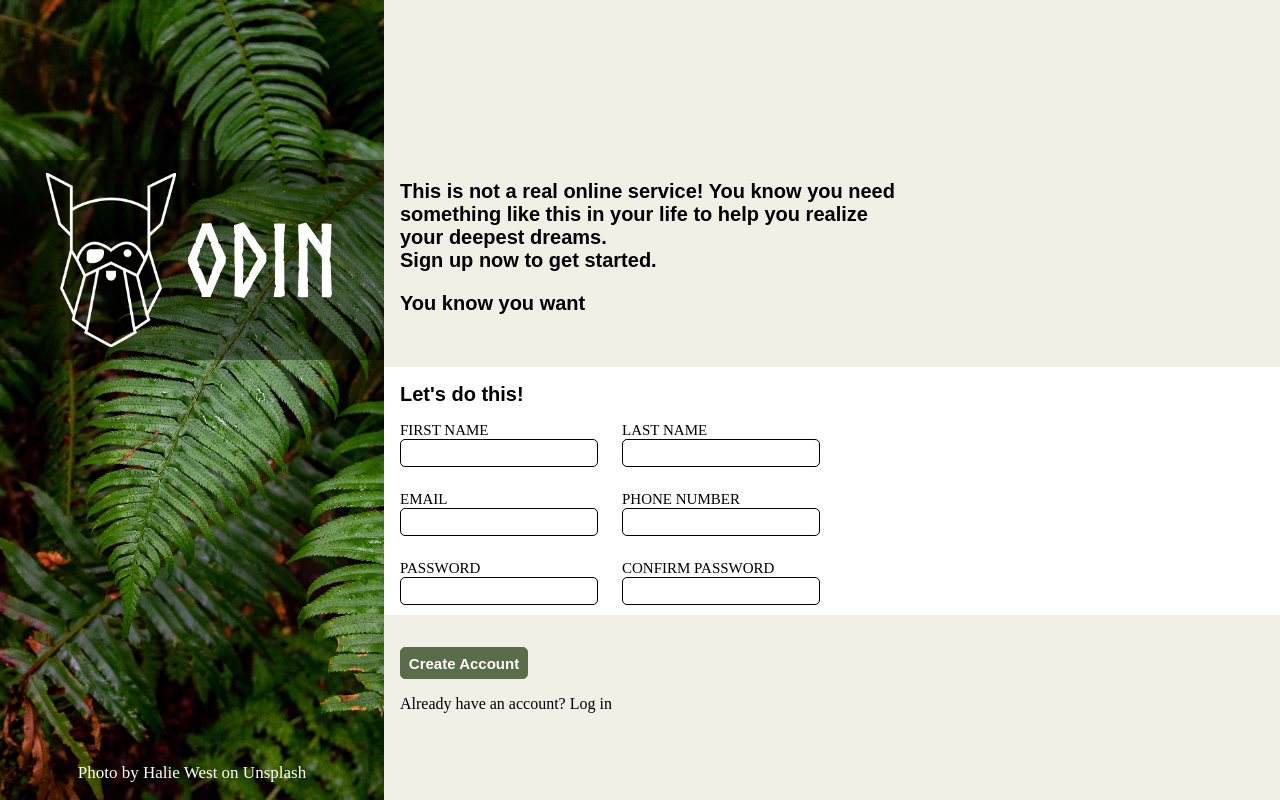
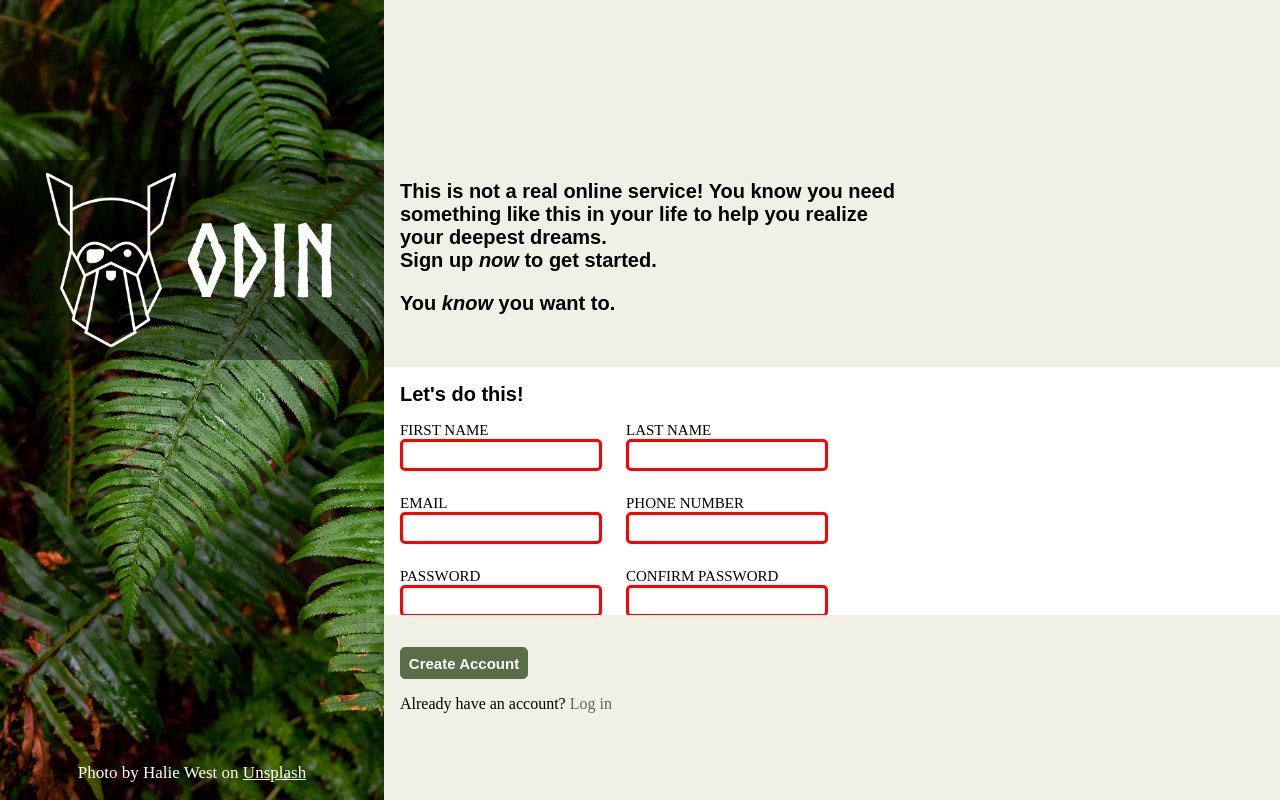
Before and after one commit to BlueBlack22/odin-sign-up-form, a plain HTML site: page index.html in a window 1280 px wide. Drawn offline with Linux system fonts and the light colour scheme.

Commit message:
Added form styling.

```diff
--- a/index.html
+++ b/index.html
@@ -14,16 +14,16 @@
                     <p id="logo-text">ODIN</p>
                 </div>
             </div>
-        <p id="pic-credits">Photo by Halie West on Unsplash</p>
+        <p id="pic-credits">Photo by Halie West on <a href="https://unsplash.com/photos/25xggax4bSA" class="background-link">Unsplash</a></p>
     </div>
 
     <div class="content">
         <div class="upper-text">
             <p>This is not a real online service! You know you need something like
                 this in your life to help you realize your deepest dreams. <br>
-                Sign up now to get started.
+                Sign up <span class="italic">now</span> to get started.
             </p>
-            <p>You know you want</p>
+            <p>You <span class="italic">know</span> you want to.</p>
         </div>
 
         <div class="form-box">
@@ -33,29 +33,29 @@
                     <div>
                         <div class="input">
                             <label for="first_name">FIRST NAME</label>
-                            <input type="text" id="first_name">
+                            <input type="text" id="first_name" required>
                         </div>
                         <div class="input">
                             <label for="email">EMAIL</label>
-                            <input type="email" id="email">
+                            <input type="email" id="email" required>
                         </div>
                         <div class="input">
                             <label for="password">PASSWORD</label>
-                            <input type="password" id="password">
+                            <input type="password" id="password" onchange="check_password()" required>
                         </div>
                     </div>
                     <div>
                         <div class="input">
                             <label for="last_name">LAST NAME</label>
-                            <input type="text" id="last_name">
+                            <input type="text" id="last_name" required>
                         </div>
                         <div class="input">
                             <label for="phone_number">PHONE NUMBER</label>
-                            <input type="number" id="phone_number">
+                            <input type="number" id="phone_number" required>
                         </div>
                         <div class="input">
                             <label for="confirm_password">CONFIRM PASSWORD</label>
-                            <input type="password" id="confirm_password">
+                            <input type="password" id="confirm_password"  onchange="check_password()" required>
                         </div>
                     </div>
                 </div>
@@ -64,7 +64,7 @@
 
         <div class="lower-text">
             <button type="submit" form="sign-up-form">Create Account</button>
-            <p>Already have an account? Log in</p>
+            <p>Already have an account? <a href="#" class="log-in-link">Log in</a></p>
         </div>
     </div>
 </body>
--- a/script.js
+++ b/script.js
@@ -0,0 +1,6 @@
+function check_password() {
+    if (document.getElementById('password').value == document.getElementById('confirm_password'.value)) {
+        document.getElementById('password').style.borderColor = 'red';
+        document.getElementById('confirm_password').style.borderColor = 'red';
+    }
+}
--- a/style.css
+++ b/style.css
@@ -112,12 +112,16 @@ label {
 input {
     width: 15vw;
     height: 3vh;
-    border: 1px solid black;
+    border: 3px solid black;
     border-radius: 5px;
 }
 
 input:focus {
-    border: 1px solid black;
+    border: 3px solid blue;
+}
+
+input:invalid {
+    border: 3px solid red;
 }
 
 .lower-text {
@@ -137,3 +141,24 @@ button {
     font-size: 15px;
     font-weight: 600;
 }
+
+.italic {
+    font-style: italic;
+}
+
+.background-link {
+    color: white;
+}
+
+.background-link:visited {
+    color: white;
+}
+
+.log-in-link {
+    color: #596D48;
+    text-decoration: none;
+}
+
+.log-in-link:visited {
+    color: #596D48;
+}
```
